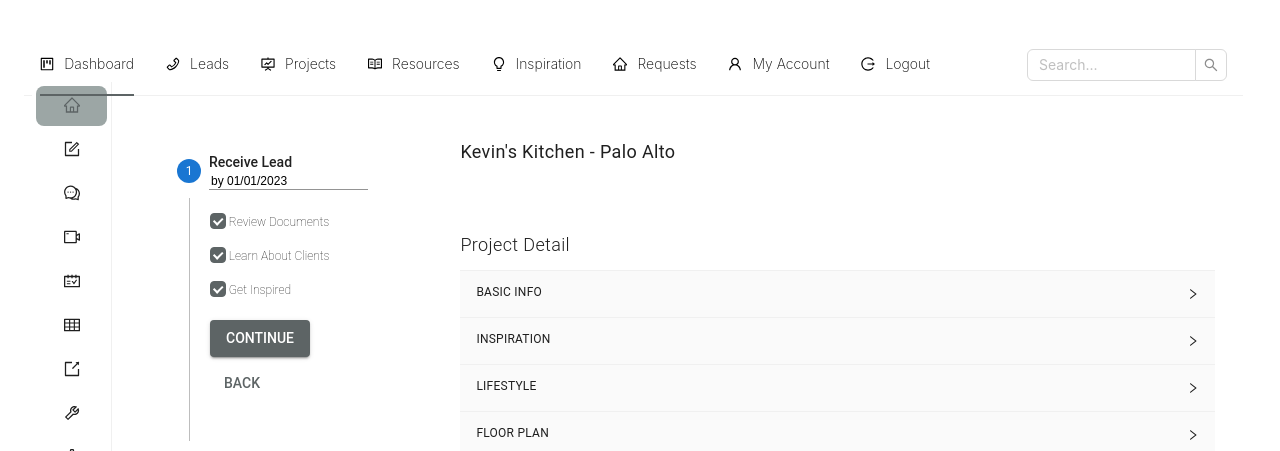
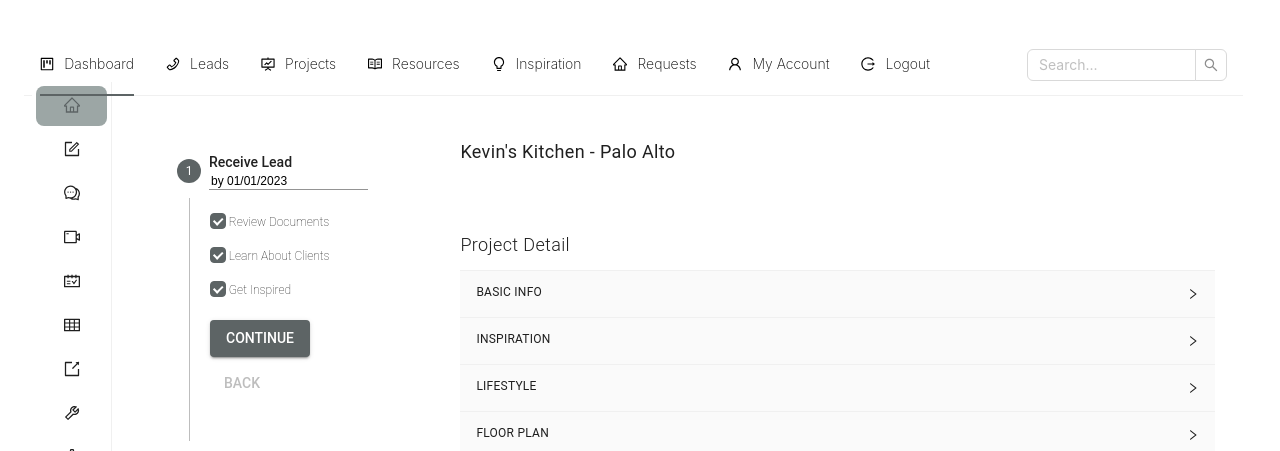
Before and after one commit to y1141335509/ronbow-portal-web, a React (Create React App) app: page /project-list/proj/624691229 in a window 1280 px wide. Shown: the top 451 px of the page. Built offline with nearby package versions, Linux system fonts and the light colour scheme; sample sign-in values are in the browser's storage.

Commit message:
changed leads

```diff
--- a/src/components/ProjectList/ProjectProfile/Progress/MUITheme.js
+++ b/src/components/ProjectList/ProjectProfile/Progress/MUITheme.js
@@ -3,8 +3,15 @@ import { createTheme } from '@mui/material/styles';
 const theme = createTheme({
   typography: {
     fontFamily: 'Roboto, sans-serif',
-
   },
+  palette: {
+    primary: {
+      main: 'rgb(93, 100, 101)',
+    },
+    secondary: {
+      main: '#F0ECEC',
+    }
+  }
 });
 
 
--- a/src/components/ProjectList/ProjectProfile/Progress/Progress-Test.css
+++ b/src/components/ProjectList/ProjectProfile/Progress/Progress-Test.css
@@ -23,7 +23,3 @@
 .MuiButtonBase-root.MuiButton-root.MuiButton-text.MuiButton-textPrimary.MuiButton-sizeMedium.MuiButton-textSizeMedium.MuiButton-root.MuiButton-text.MuiButton-textPrimary.MuiButton-sizeMedium.MuiButton-textSizeMedium.css-nm8x1y-MuiButtonBase-root-MuiButton-root {
   color: rgb(93, 100, 101);
 }
-
-/* :where(.css-dev-only-do-not-override-45d1b4).ant-layout, :where(.css-dev-only-do-not-override-45d1b4).ant-layout * {
-  color: rgb(93, 100, 101);
-} */
```
